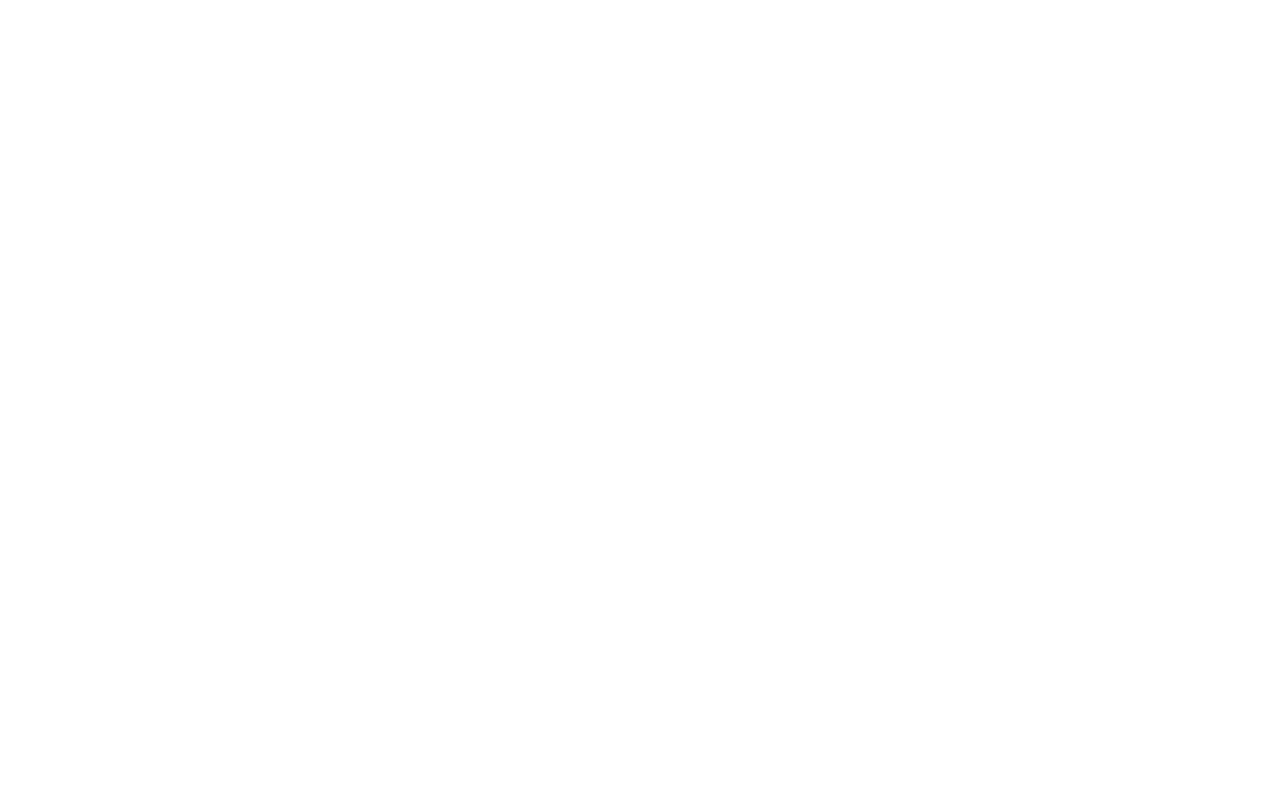
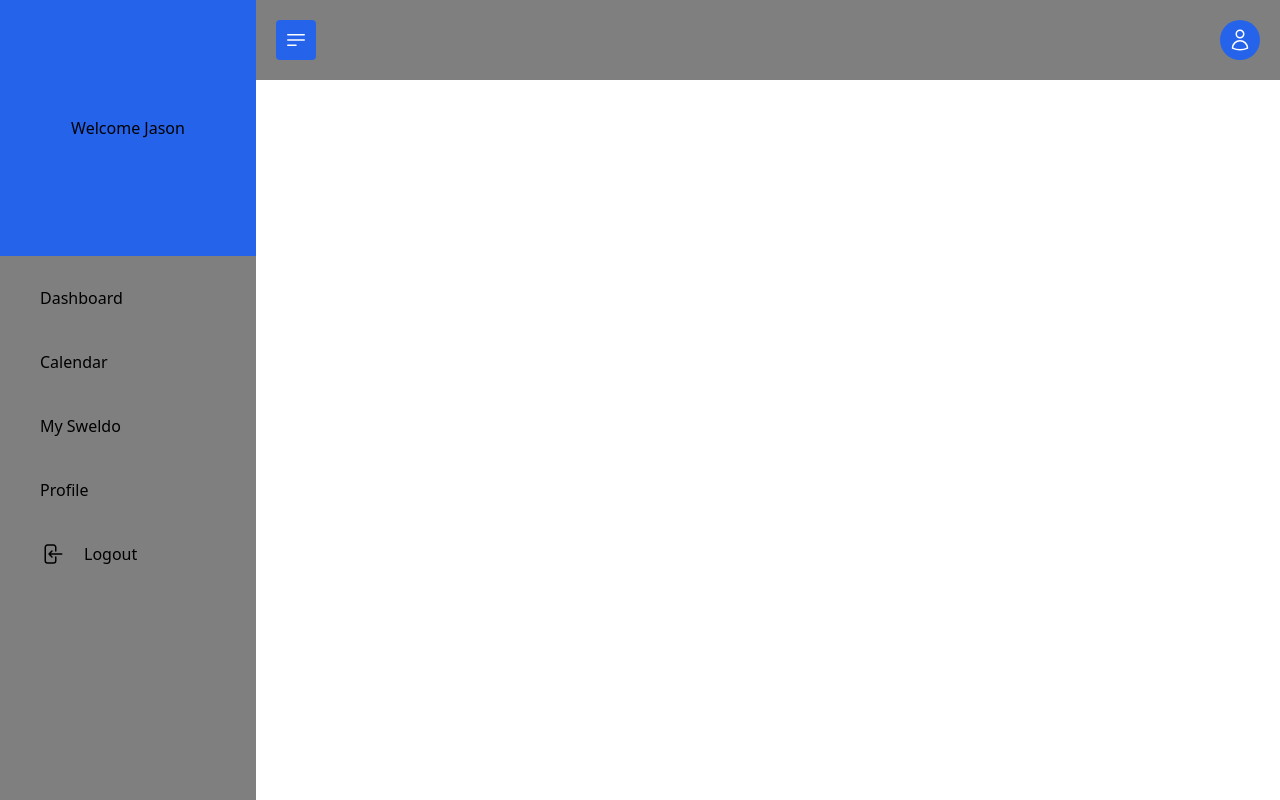
Before and after one commit to PrgDominique/Sweldo-App-Frontend, a React (Create React App) app: page /admin in a window 1280 px wide. Built offline with nearby package versions, Linux system fonts and the light colour scheme; no server answers; sample sign-in values are in the browser's storage.

Commit message:
updated user and admin layout

```diff
--- a/src/components/layouts/AdminLayout.jsx
+++ b/src/components/layouts/AdminLayout.jsx
@@ -1,9 +1,11 @@
-import { useEffect } from 'react'
+import { useEffect, useState } from 'react'
 import { Outlet, useNavigate } from 'react-router-dom'
+import PortalNavbar from '../PortalNavbar'
 import Sidebar from '../Sidebar'
 
 const AdminLayout = () => {
   const navigate = useNavigate()
+  const [activeSidebar, setActiveSidebar] = useState(true)
 
   useEffect(() => {
     const isAdmin = localStorage.getItem('is_admin')
@@ -19,10 +21,19 @@ const AdminLayout = () => {
     // eslint-disable-next-line
   }, [])
 
+  const toggleSidebar = () => {
+    setActiveSidebar(!activeSidebar)
+  }
+
   return (
-    <div className='flex'>
-      <Sidebar />
-      <Outlet />
+    <div className='flex overflow-x-hidden h-screen'>
+      <Sidebar activeSidebar={activeSidebar} />
+      <div className='flex-1'>
+        <PortalNavbar toggleSidebar={toggleSidebar} />
+        <div className="p-5">
+          <Outlet />
+        </div>
+      </div>
     </div>
   )
 }
--- a/src/components/layouts/UserLayout.jsx
+++ b/src/components/layouts/UserLayout.jsx
@@ -31,7 +31,9 @@ const UserLayout = () => {
       <Sidebar activeSidebar={activeSidebar} />
       <div className='flex-1'>
         <PortalNavbar toggleSidebar={toggleSidebar} />
-        <Outlet />
+        <div className="p-5">
+          <Outlet />
+        </div>
       </div>
     </div>
   )
```
